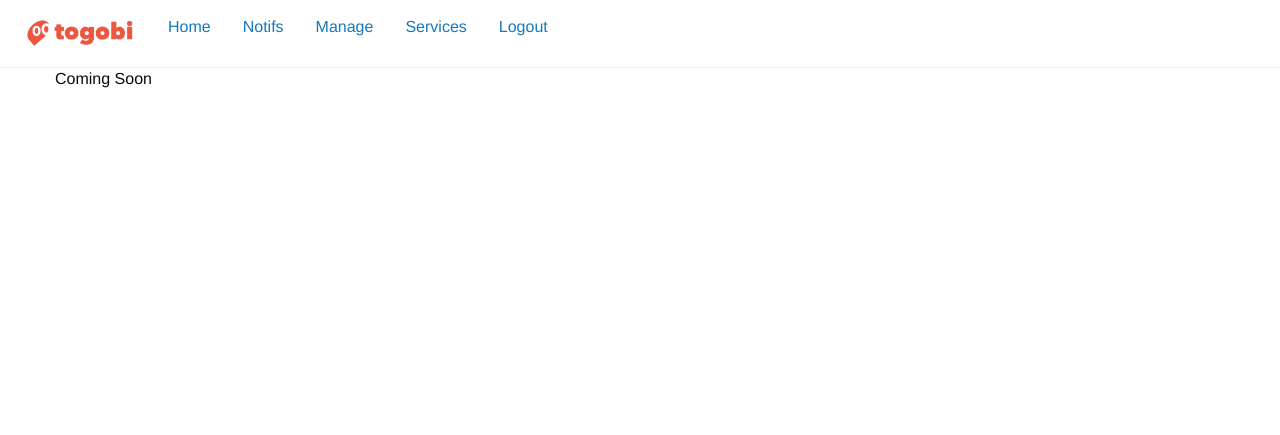
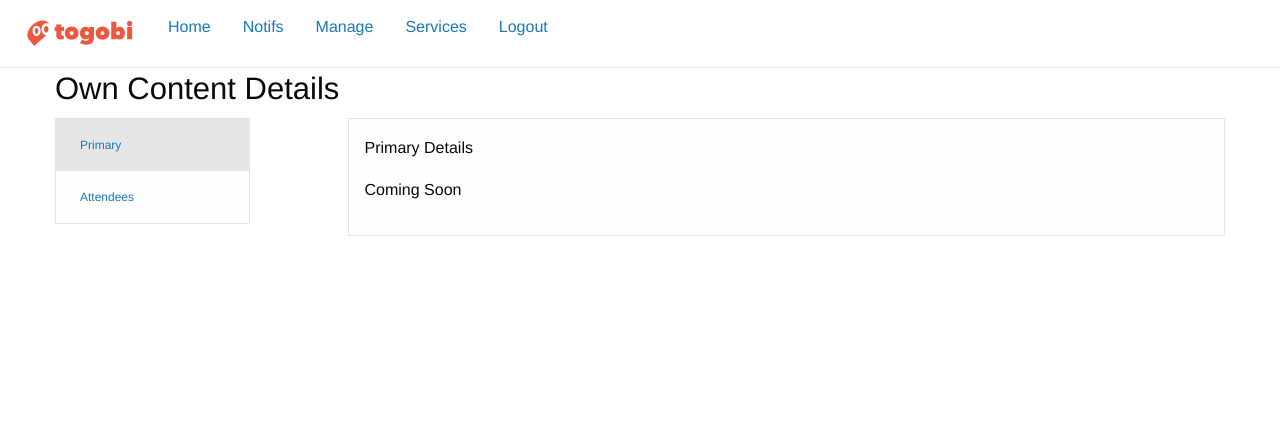
Before and after one commit to yowgerald/web-togobi, a Django app: page /manage/content/1/details in a window 1280 px wide. Shown: the top 435 px of the page. Run offline with Django 3.2, Linux system fonts and the light colour scheme; a user stored in the database is signed in; tables that the repository leaves empty hold one stand-in row (values such as "Sample post").

Commit message:
remove 'content' tab in ntfs, add tab for details

```diff
--- /dev/null
+++ b/templates/togobi/manage/details/dets_attendees.html
@@ -0,0 +1,2 @@
+<p>Attendees</p>
+<p>Coming Soon</p>
--- /dev/null
+++ b/templates/togobi/manage/details/dets_primary.html
@@ -0,0 +1,2 @@
+<p>Primary Details</p>
+<p>Coming Soon</p>
--- /dev/null
+++ b/templates/togobi/manage/details/dets_tab.html
@@ -0,0 +1,28 @@
+{% extends 'base.html' %}
+{% block title %}Own Content Details{% endblock %}
+{% block content %}
+<h3>Own Content Details</h3>
+  <div class="row collapse">
+    <div class="medium-2 columns">
+      <ul class="vertical tabs">
+          <li class="tabs-title {% if dtab == 'prim' or not dtab %} is-active {% endif %}">
+              <a href="?dtab=prim" {% if dtab == 'prim' or not dtab %} aria-selected="true" {% endif %}>Primary</a>
+          </li>
+          <li class="tabs-title {% if dtab == 'attnds' %} is-active {% endif %}">
+              <a href="?dtab=attnds" {% if dtab == 'attnds' %} aria-selected="true" {% endif %}>Attendees</a>
+          </li>
+      </ul>
+    </div>
+    <div class="medium-9 columns">
+      <div class="tabs-content">
+        <div class="tabs-panel is-active">
+          {% if dtab == 'attnds'%}
+            {% include 'manage/details/dets_attendees.html' %}
+          {% else %}
+            {% include 'manage/details/dets_primary.html' %}
+          {% endif %}
+        </div>
+      </div>
+    </div>
+  </div>
+{% endblock %}
--- a/templates/togobi/manage/own_content_details.html
+++ /dev/null
@@ -1,5 +0,0 @@
-{% extends 'base.html' %}
-{% block title %}Content Details{% endblock %}
-{% block content %}
-Coming Soon
-{% endblock %}
--- a/templates/togobi/notifs/ntf_content.html
+++ /dev/null
@@ -1,2 +0,0 @@
-<p>Content Updates</p>
-<p>Coming Soon</p>
--- a/togobi/views.py
+++ b/togobi/views.py
@@ -153,20 +153,25 @@ def own_content_delete(request, id):
 
 @login_required
 def own_content_details(request, id):
+    dtabs = ['prim', 'attnds']
+    dtab = request.GET.get('dtab')
+    if dtab not in dtabs:
+        dtab = None
     content = get_object_or_404(Content, id=id)
-    return render(request, 'manage/own_content_details.html', {
-        'content': content
+    return render(request, 'manage/details/dets_tab.html', {
+        'content': content,
+        'dtab': dtab
     })
 
 @login_required
 def notifs(request):
     system = []
     messages = []
-    ntabs = ['cont', 'msg', 'anncmnt']
+    ntabs = ['msg', 'anncmnt']
     ntab = request.GET.get('ntab')
     if ntab not in ntabs:
         ntab = None
-    return render(request, 'notifs/tab.html', {
+    return render(request, 'notifs/ntf_tab.html', {
         'system': system,
         'messages': messages,
         'ntab': ntab
```
Also changed, not shown: templates/togobi/notifs/ntf_tab.html (renamed from templates/togobi/notifs/tab.html, +4 -9 lines).
